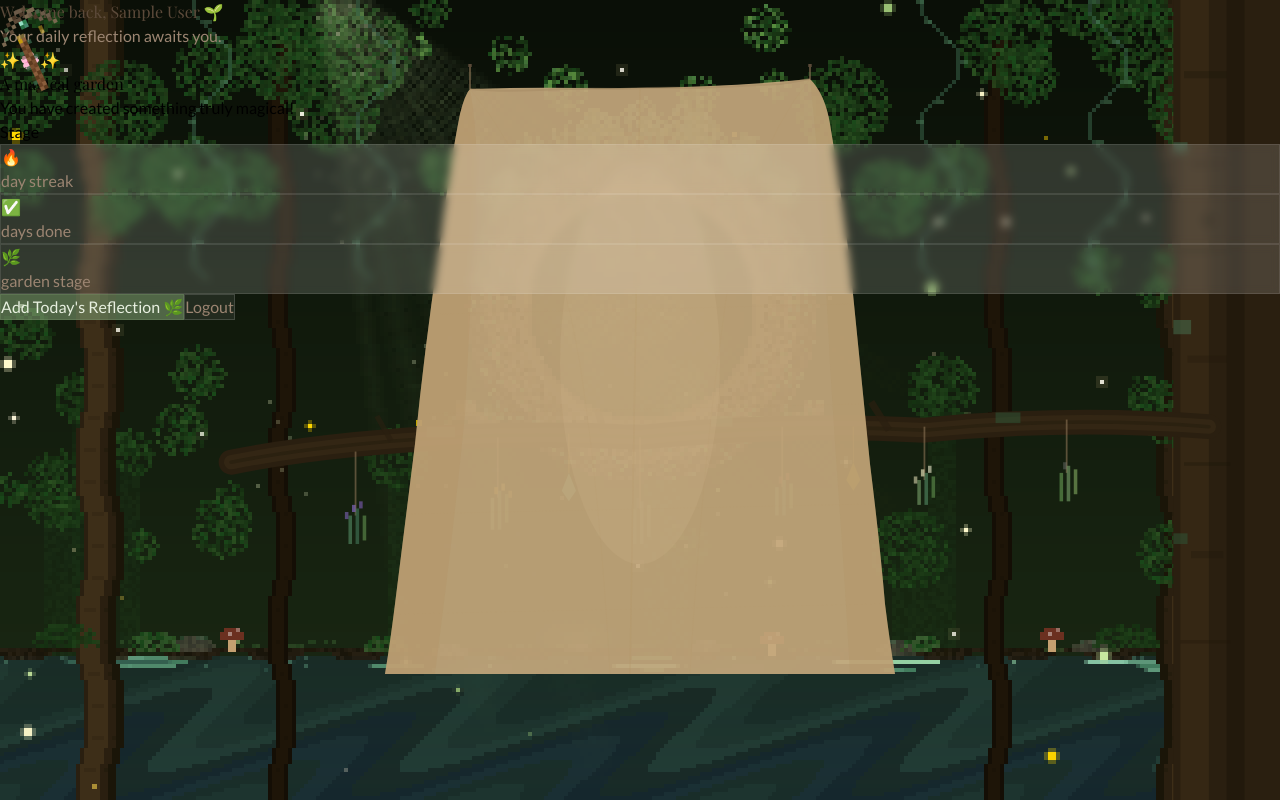
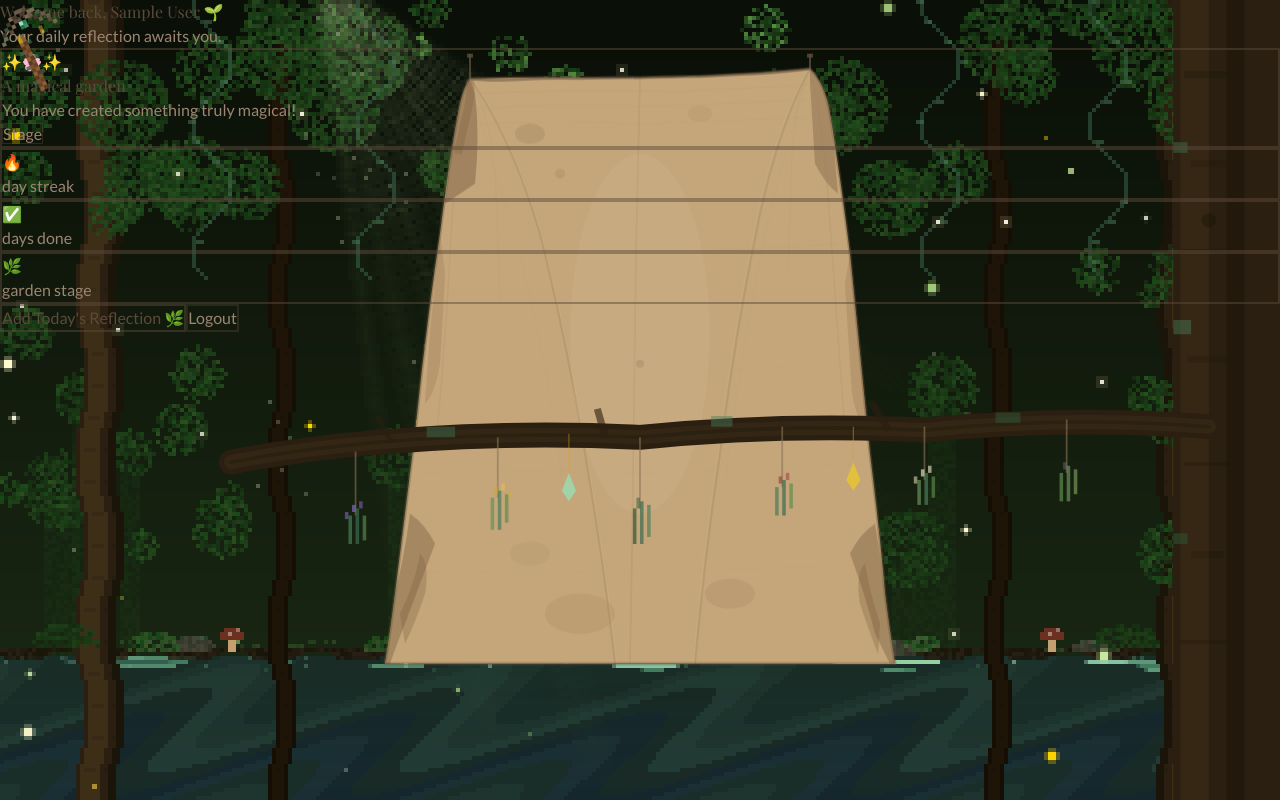
Before and after one commit to Kawaii-sama/affirmationGarden, a React (Vite) app in the folder frontend/: page /dashboard in a window 1280 px wide. Built offline with nearby package versions, Linux system fonts and the light colour scheme; no server answers; sample sign-in values are in the browser's storage.

Commit message:
dashboard in progress

```diff
--- a/frontend/src/components/Garden.jsx
+++ b/frontend/src/components/Garden.jsx
@@ -5,48 +5,55 @@ function Garden({ gardenStage }) {
       emoji: "🟫",
       label: "Bare soil",
       message: "Your garden is waiting for you...",
-      bg: "bg-[#e8ddd0]"
     }
     if (gardenStage <= 2) return {
       emoji: "🌱",
       label: "A tiny seed",
       message: "Something beautiful is beginning to grow!",
-      bg: "bg-[#e8f0e0]"
     }
     if (gardenStage <= 4) return {
       emoji: "🌿",
       label: "A small sprout",
       message: "Your garden is waking up!",
-      bg: "bg-[#ddeedd]"
     }
     if (gardenStage <= 7) return {
       emoji: "🪴",
       label: "A growing plant",
       message: "Look how far you've come!",
-      bg: "bg-[#d4e8d0]"
     }
     if (gardenStage <= 10) return {
       emoji: "🌸",
       label: "A full garden",
       message: "Your garden is blooming beautifully!",
-      bg: "bg-[#f0e0f0]"
     }
     return {
       emoji: "✨🌸✨",
       label: "A magical garden",
       message: "You have created something truly magical!",
-      bg: "bg-[#f0e8f8]"
     }
   }
 
   const garden = getGardenState()
 
   return (
-    <div className={`${garden.bg} rounded-3xl p-8 text-center transition-all`}>
+    <div
+      className="rounded-3xl p-8 text-center transition-all"
+      style={{
+        background: "transparent",
+        border: "2px solid rgba(92, 74, 58, 0.5)",
+      }}
+    >
       <p className="text-7xl mb-4">{garden.emoji}</p>
-      <h3 className="text-2xl text-[#5c4a3a] mb-2">{garden.label}</h3>
-      <p className="text-[#9c8572] mb-3">{garden.message}</p>
-      <span className="text-xs bg-white px-3 py-1 rounded-full text-[#9c8572]">
+      <h3 className="text-2xl mb-2" style={{ color: "#5c4a3a" }}>{garden.label}</h3>
+      <p className="mb-3" style={{ color: "#9c8572" }}>{garden.message}</p>
+      <span
+        className="text-xs px-3 py-1 rounded-full"
+        style={{
+          background: "transparent",
+          border: "1px solid rgba(92, 74, 58, 0.4)",
+          color: "#9c8572",
+        }}
+      >
         Stage {gardenStage}
       </span>
     </div>
--- a/frontend/src/pages/Dashboard.jsx
+++ b/frontend/src/pages/Dashboard.jsx
@@ -29,7 +29,7 @@ function Dashboard() {
           inset: 0,
           width: "100%",
           height: "100%",
-          zIndex: 1,
+          zIndex: 3,
           pointerEvents: "none",
           imageRendering: "pixelated",
         }}
@@ -40,7 +40,6 @@ function Dashboard() {
         <rect x="330" y="0" width="30" height="225" fill="#2a1f10" />
         <rect x="332" y="0" width="8" height="225" fill="#3d2e18" opacity="0.6" />
         <rect x="345" y="0" width="5" height="225" fill="#1a1508" opacity="0.5" />
-        {/* Bark texture */}
         <rect x="333" y="20" width="12" height="2" fill="#1a1508" opacity="0.3" />
         <rect x="335" y="45" width="10" height="2" fill="#1e1508" opacity="0.25" />
         <rect x="332" y="70" width="14" height="1" fill="#1a1508" opacity="0.3" />
@@ -48,33 +47,27 @@ function Dashboard() {
         <rect x="333" y="130" width="13" height="1" fill="#1a1508" opacity="0.3" />
         <rect x="335" y="155" width="9" height="2" fill="#1a1508" opacity="0.25" />
         <rect x="332" y="180" width="14" height="1" fill="#1e1508" opacity="0.3" />
-        {/* Moss on trunk */}
         <rect x="330" y="40" width="4" height="3" fill="#3D6B4F" opacity="0.5" />
         <rect x="330" y="90" width="5" height="4" fill="#4A7C59" opacity="0.45" />
         <rect x="330" y="150" width="4" height="3" fill="#2E5939" opacity="0.5" />
-        {/* Knots */}
         <rect x="338" y="60" width="4" height="4" rx="2" fill="#1a1508" opacity="0.4" />
         <rect x="336" y="120" width="3" height="3" rx="1" fill="#1e1508" opacity="0.35" />
 
-        {/* ===== HORIZONTAL BRANCH (old, meek, extending left) ===== */}
+        {/* ===== HORIZONTAL BRANCH ===== */}
         <path d="M340 120 Q300 117 260 121 Q220 119 180 123 Q140 121 100 125 Q80 127 65 130"
           stroke="#2a1f10" fill="none" strokeWidth="7" strokeLinecap="round" />
         <path d="M340 120 Q300 117 260 121 Q220 119 180 123 Q140 121 100 125 Q80 127 65 130"
           stroke="#3d2e18" fill="none" strokeWidth="4" strokeLinecap="round" opacity="0.5" />
         <path d="M340 120 Q300 117 260 121 Q220 119 180 123 Q140 121 100 125 Q80 127 65 130"
           stroke="#1a1508" fill="none" strokeWidth="1" strokeLinecap="round" opacity="0.3" />
-        {/* Moss patches on branch */}
         <rect x="120" y="120" width="8" height="3" fill="#3D6B4F" opacity="0.5" />
         <rect x="200" y="117" width="6" height="3" fill="#4A7C59" opacity="0.45" />
         <rect x="280" y="116" width="7" height="3" fill="#2E5939" opacity="0.5" />
-        {/* Small sub-branches */}
         <line x1="250" y1="121" x2="245" y2="113" stroke="#2a1f10" strokeWidth="2" opacity="0.7" />
         <line x1="170" y1="122" x2="168" y2="115" stroke="#2a1f10" strokeWidth="2" opacity="0.6" />
         <line x1="110" y1="124" x2="106" y2="117" stroke="#2a1f10" strokeWidth="1.5" opacity="0.6" />
 
-        {/* ===== HANGING HERBS / PLANTS / FLOWERS ===== */}
-
-        {/* Herb bundle 1 - lavender */}
+        {/* ===== HANGING HERBS ===== */}
         <line x1="100" y1="127" x2="100" y2="145" stroke="#8B7355" strokeWidth="0.5" opacity="0.6" />
         <rect x="98" y="145" width="1" height="8" fill="#4A7C59" opacity="0.7" />
         <rect x="100" y="143" width="1" height="10" fill="#3D6B4F" opacity="0.7" />
@@ -83,7 +76,6 @@ function Dashboard() {
         <rect x="101" y="141" width="1" height="2" fill="#8A65C8" opacity="0.55" />
         <rect x="97" y="144" width="1" height="2" fill="#9370DB" opacity="0.5" />
 
-        {/* Herb bundle 2 - dried flowers */}
         <line x1="140" y1="123" x2="140" y2="140" stroke="#8B7355" strokeWidth="0.5" opacity="0.6" />
         <rect x="138" y="140" width="1" height="9" fill="#6B8F5E" opacity="0.7" />
         <rect x="140" y="138" width="1" height="11" fill="#4A7C59" opacity="0.7" />
@@ -92,14 +84,12 @@ function Dashboard() {
         <rect x="141" y="136" width="1" height="2" fill="#E8C547" opacity="0.55" />
         <rect x="143" y="138" width="1" height="2" fill="#D4AF37" opacity="0.5" />
 
-        {/* Herb bundle 3 - rosemary */}
         <line x1="180" y1="123" x2="180" y2="143" stroke="#8B7355" strokeWidth="0.5" opacity="0.6" />
         <rect x="178" y="143" width="1" height="10" fill="#2E5939" opacity="0.7" />
         <rect x="180" y="141" width="1" height="12" fill="#3D6B4F" opacity="0.7" />
         <rect x="182" y="142" width="1" height="9" fill="#4A7C59" opacity="0.65" />
         <rect x="179" y="140" width="1" height="3" fill="#2E5939" opacity="0.5" />
 
-        {/* Herb bundle 4 - dried red flowers */}
         <line x1="220" y1="120" x2="220" y2="137" stroke="#8B7355" strokeWidth="0.5" opacity="0.6" />
         <rect x="218" y="137" width="1" height="8" fill="#4A7C59" opacity="0.7" />
         <rect x="220" y="135" width="1" height="10" fill="#3D6B4F" opacity="0.7" />
@@ -107,7 +97,6 @@ function Dashboard() {
         <rect x="219" y="134" width="1" height="2" fill="#8B3A3A" opacity="0.6" />
         <rect x="221" y="133" width="1" height="2" fill="#A04040" opacity="0.55" />
 
-        {/* Herb bundle 5 - chamomile */}
         <line x1="260" y1="120" x2="260" y2="135" stroke="#8B7355" strokeWidth="0.5" opacity="0.6" />
         <rect x="258" y="135" width="1" height="7" fill="#6B8F5E" opacity="0.7" />
         <rect x="260" y="133" width="1" height="9" fill="#4A7C59" opacity="0.7" />
@@ -116,20 +105,17 @@ function Dashboard() {
         <rect x="261" y="131" width="1" height="2" fill="#FFF8DC" opacity="0.55" />
         <rect x="257" y="134" width="1" height="2" fill="#FFFACD" opacity="0.5" />
 
-        {/* Herb bundle 6 - sage */}
         <line x1="300" y1="118" x2="300" y2="133" stroke="#8B7355" strokeWidth="0.5" opacity="0.6" />
         <rect x="298" y="133" width="1" height="8" fill="#5C8A4A" opacity="0.7" />
         <rect x="300" y="131" width="1" height="10" fill="#6B8F5E" opacity="0.7" />
         <rect x="302" y="132" width="1" height="7" fill="#7BA05B" opacity="0.65" />
         <rect x="299" y="130" width="1" height="2" fill="#808080" opacity="0.4" />
 
-        {/* Crystal hanging from branch */}
         <line x1="160" y1="122" x2="160" y2="133" stroke="#DAA520" strokeWidth="0.3" opacity="0.5" />
         <polygon points="160,133 158,138 160,141 162,138" fill="#7FFFD4" opacity="0.5" />
 
         <line x1="240" y1="120" x2="240" y2="130" stroke="#DAA520" strokeWidth="0.3" opacity="0.5" />
         <polygon points="240,130 238,135 240,138 242,135" fill="#FFD700" opacity="0.5" />
-
       </svg>
 
       {/* ===== LEVITATING CLOAK ===== */}
@@ -137,114 +123,107 @@ function Dashboard() {
         position: "fixed",
         top: "8%",
         left: "50%",
-        transform: "translate(-50%)",
+        transform: "translateX(-50%)",
         zIndex: 2,
         pointerEvents: "none",
+        animation: "cloakFloat 4s ease-in-out infinite",
       }}>
+        <style>{`
+          @keyframes cloakFloat {
+            0% { transform: translateX(-50%) translateY(0px); }
+            50% { transform: translateX(-50%) translateY(-12px); }
+            100% { transform: translateX(-50%) translateY(0px); }
+          }
+          @keyframes cloakShadowPulse {
+            0% { opacity: 0.25; transform: translateX(-50%) scaleX(1); }
+            50% { opacity: 0.12; transform: translateX(-50%) scaleX(0.85); }
+            100% { opacity: 0.25; transform: translateX(-50%) scaleX(1); }
+          }
+        `}</style>
+
+        <div style={{
+          position: "absolute",
+          bottom: "-30px",
+          left: "50%",
+          transform: "translateX(-50%)",
+          width: "300px",
+          height: "20px",
+          borderRadius: "50%",
+          background: "radial-gradient(ellipse, rgba(0,0,0,0.3) 0%, transparent 70%)",
+          animation: "cloakShadowPulse 4s ease-in-out infinite",
+        }} />
+
         <svg
           width="520" height="620"
           viewBox="0 0 520 620"
           style={{ imageRendering: "pixelated", overflow: "visible" }}
         >
-          {/* Hanging strings/hooks */}
-          {/* Left hook (lower) */}
-          <line x1="90" y1="0" x2="90" y2="25" stroke="#8B7355" strokeWidth="2" opacity="0.6" />
-          <rect x="88" y="0" width="4" height="3" fill="#5c4a3a" opacity="0.7" />
+          <line x1="90" y1="0" x2="90" y2="25" stroke="#6B5540" strokeWidth="2" opacity="0.7" />
+          <rect x="87" y="0" width="6" height="4" fill="#5c4a3a" opacity="0.8" />
+          <line x1="430" y1="0" x2="430" y2="15" stroke="#6B5540" strokeWidth="2" opacity="0.7" />
+          <rect x="427" y="0" width="6" height="4" fill="#5c4a3a" opacity="0.8" />
 
-          {/* Right hook (higher) */}
-          <line x1="430" y1="0" x2="430" y2="15" stroke="#8B7355" strokeWidth="2" opacity="0.6" />
-          <rect x="428" y="0" width="4" height="3" fill="#5c4a3a" opacity="0.7" />
+          <path d={`
+            M90 25 Q85 30 80 50 Q70 100 60 180 Q45 280 35 380
+            Q25 460 15 540 Q10 580 5 610 L515 610
+            Q510 580 505 540 Q500 480 490 400 Q480 300 470 200
+            Q460 120 450 60 Q445 30 430 15 Q380 20 330 22
+            Q260 25 200 24 Q150 23 90 25
+          `} fill="#c4a67a" />
 
-          {/* Cloak body */}
+          <path d="M90 25 Q85 30 80 50 Q70 100 65 150 Q80 140 95 130 Q100 80 95 40 Z" fill="#8B6F4E" opacity="0.6" />
+          <path d="M90 25 Q92 35 88 55 Q82 80 78 100" stroke="#7A5E3D" fill="none" strokeWidth="8" opacity="0.3" />
+          <path d="M5 610 Q10 580 15 540 Q25 500 30 460 Q45 470 55 490 Q40 530 25 570 Q15 595 10 610 Z" fill="#8B6F4E" opacity="0.55" />
+          <path d="M20 560 Q35 530 40 500 Q50 510 45 540 Q35 570 25 590" fill="#7A5E3D" opacity="0.3" />
+          <path d="M515 610 Q510 580 505 540 Q500 500 495 470 Q480 480 470 500 Q485 540 495 580 Q505 600 510 610 Z" fill="#8B6F4E" opacity="0.55" />
+          <path d="M500 570 Q490 540 485 510 Q475 520 480 550 Q490 580 498 600" fill="#7A5E3D" opacity="0.3" />
+          <path d="M430 15 Q445 30 450 60 Q455 100 458 140 Q445 130 435 110 Q432 60 430 30 Z" fill="#8B6F4E" opacity="0.5" />
+          <path d="M470 200 Q475 250 480 300 Q485 350 488 380 Q478 370 472 340 Q468 280 465 230 Z" fill="#9E7E58" opacity="0.35" />
+          <path d="M60 180 Q55 230 50 280 Q47 320 45 350 Q55 340 60 310 Q63 260 65 220 Z" fill="#9E7E58" opacity="0.35" />
+          <ellipse cx="200" cy="560" rx="35" ry="20" fill="#9E7E58" opacity="0.2" />
+          <ellipse cx="350" cy="540" rx="25" ry="15" fill="#8B6F4E" opacity="0.15" />
+          <ellipse cx="150" cy="500" rx="20" ry="12" fill="#9E7E58" opacity="0.12" />
+          <ellipse cx="150" cy="80" rx="15" ry="10" fill="#8B6F4E" opacity="0.2" />
+          <ellipse cx="320" cy="60" rx="12" ry="8" fill="#9E7E58" opacity="0.15" />
+          <circle cx="180" cy="120" r="5" fill="#7A5E3D" opacity="0.15" />
+          <circle cx="260" cy="310" r="4" fill="#6B5540" opacity="0.2" />
+
+          <path d="M90 25 Q130 80 160 180 Q190 300 210 430 Q225 520 235 610" stroke="#a08560" fill="none" strokeWidth="2" opacity="0.35" />
+          <path d="M92 25 Q132 82 162 182 Q192 302 212 432 Q227 522 237 610" stroke="#d4bc96" fill="none" strokeWidth="1" opacity="0.2" />
+          <path d="M430 15 Q400 70 380 160 Q355 280 340 400 Q325 500 315 610" stroke="#a08560" fill="none" strokeWidth="2" opacity="0.35" />
+          <path d="M428 15 Q398 68 378 158 Q353 278 338 398 Q323 498 313 610" stroke="#d4bc96" fill="none" strokeWidth="1" opacity="0.2" />
+          <path d="M260 24 Q258 100 256 200 Q254 350 252 500 Q251 560 250 610" stroke="#a08560" fill="none" strokeWidth="1.5" opacity="0.25" />
+          <path d="M90 25 Q110 60 115 120 Q118 180 120 250" stroke="#b39568" fill="none" strokeWidth="1" opacity="0.2" />
+          <path d="M430 15 Q415 45 412 100 Q410 160 408 220" stroke="#b39568" fill="none" strokeWidth="1" opacity="0.2" />
+          <path d="M100 40 Q200 35 300 38 Q400 33 440 30" stroke="#b39568" fill="none" strokeWidth="0.8" opacity="0.2" />
+          <path d="M95 55 Q180 50 280 53 Q380 48 445 45" stroke="#b39568" fill="none" strokeWidth="0.8" opacity="0.18" />
+          <path d="M90 70 Q170 68 270 70 Q370 66 450 63" stroke="#b39568" fill="none" strokeWidth="0.7" opacity="0.15" />
+          <path d="M70 200 Q150 195 260 200 Q370 195 465 190" stroke="#b39568" fill="none" strokeWidth="0.7" opacity="0.12" />
+          <path d="M55 320 Q160 315 260 320 Q370 315 475 310" stroke="#b39568" fill="none" strokeWidth="0.7" opacity="0.1" />
+          <path d="M40 420 Q150 415 260 420 Q370 415 485 410" stroke="#b39568" fill="none" strokeWidth="0.7" opacity="0.1" />
+          <path d="M25 520 Q140 515 260 520 Q380 515 495 510" stroke="#b39568" fill="none" strokeWidth="0.6" opacity="0.08" />
+          <path d="M90 25 Q75 100 70 200 Q65 300 55 400" stroke="#a08560" fill="none" strokeWidth="1.2" opacity="0.2" />
+          <path d="M90 25 Q105 90 140 200 Q170 320 185 450" stroke="#b39568" fill="none" strokeWidth="0.8" opacity="0.15" />
+          <path d="M430 15 Q445 80 450 170 Q458 280 465 380" stroke="#a08560" fill="none" strokeWidth="1.2" opacity="0.2" />
+          <path d="M430 15 Q410 80 385 180 Q360 300 345 430" stroke="#b39568" fill="none" strokeWidth="0.8" opacity="0.15" />
+
           <path d={`
-            M90 25
-            Q85 30 80 50
-            Q70 100 60 180
-            Q45 280 35 380
-            Q25 460 15 540
-            Q10 580 5 610
+            M90 25 Q85 30 80 50 Q70 100 60 180 Q45 280 35 380
+            Q25 460 15 540 Q10 580 5 610 L515 610
+            Q510 580 505 540 Q500 480 490 400 Q480 300 470 200
+            Q460 120 450 60 Q445 30 430 15 Q380 20 330 22
+            Q260 25 200 24 Q150 23 90 25
+          `} fill="none" stroke="#6B5540" strokeWidth="3" opacity="0.4" />
 
-            L515 610
+          <path d="M90 25 Q110 28 140 26 Q170 24 200 25 Q230 23 260 24 Q290 22 320 23 Q350 21 380 20 Q410 18 430 15"
+            stroke="#6B5540" fill="none" strokeWidth="2.5" opacity="0.5" />
 
-            Q510 580 505 540
-            Q500 480 490 400
-            Q480 300 470 200
-            Q460 120 450 60
-            Q445 30 430 15
-
-            Q380 20 330 22
-            Q260 25 200 24
-            Q150 23 90 25
-          `}
-            fill="#c4a87c"
-            opacity="0.92"
-          />
-
-          {/* Cloak shading - left fold */}
-          <path d={`
-            M90 25
-            Q100 80 95 150
-            Q90 250 85 350
-            Q75 450 65 530
-            Q60 570 55 610
-            L5 610
-            Q10 580 15 540
-            Q25 460 35 380
-            Q45 280 60 180
-            Q70 100 80 50
-            Q85 30 90 25
-          `}
-            fill="#b39568"
-            opacity="0.4"
-          />
-
-          {/* Cloak shading - right fold */}
-          <path d={`
-            M430 15
-            Q435 60 440 120
-            Q445 200 450 300
-            Q455 380 460 450
-            Q465 520 470 610
-            L515 610
-            Q510 580 505 540
-            Q500 480 490 400
-            Q480 300 470 200
-            Q460 120 450 60
-            Q445 30 430 15
-          `}
-            fill="#b39568"
-            opacity="0.35"
-          />
-
-          {/* Center vertical fold line */}
-          <path d="M260 24 Q258 150 255 300 Q252 450 250 610"
-            stroke="#b39568" fill="none" strokeWidth="1.5" opacity="0.3" />
-
-          {/* Diagonal fold creases */}
-          <path d="M90 25 Q170 120 200 300 Q220 430 230 610"
-            stroke="#b39568" fill="none" strokeWidth="1" opacity="0.2" />
-          <path d="M430 15 Q360 100 340 280 Q320 430 310 610"
-            stroke="#b39568" fill="none" strokeWidth="1" opacity="0.2" />
-
-          {/* Fabric texture - subtle horizontal lines */}
-          <line x1="70" y1="150" x2="460" y2="140" stroke="#b39568" strokeWidth="0.5" opacity="0.15" />
-          <line x1="60" y1="250" x2="470" y2="240" stroke="#b39568" strokeWidth="0.5" opacity="0.12" />
-          <line x1="45" y1="350" x2="480" y2="340" stroke="#b39568" strokeWidth="0.5" opacity="0.1" />
-          <line x1="30" y1="450" x2="490" y2="440" stroke="#b39568" strokeWidth="0.5" opacity="0.1" />
-          <line x1="20" y1="550" x2="500" y2="540" stroke="#b39568" strokeWidth="0.5" opacity="0.08" />
-
-          {/* Top edge - gathered fabric */}
-          <path d="M90 25 Q120 28 160 26 Q200 24 240 25 Q280 23 320 24 Q360 22 400 20 Q420 17 430 15"
-            stroke="#a08560" fill="none" strokeWidth="2" opacity="0.4" />
-
-          {/* Light highlight on center */}
-          <ellipse cx="260" cy="300" rx="80" ry="200" fill="#d4bc96" opacity="0.15" />
-
+          <ellipse cx="260" cy="280" rx="70" ry="180" fill="#d8c4a0" opacity="0.12" />
         </svg>
       </div>
 
-      {/* ===== ACTUAL CONTENT (on top of cloak) ===== */}
-      <div style={{ position: "relative", zIndex: 3 }} className="min-h-screen flex justify-center px-6 py-10">
+      {/* ===== ACTUAL CONTENT ===== */}
+      <div style={{ position: "relative", zIndex: 4 }} className="min-h-screen flex justify-center px-6 py-10">
         <div className="w-full max-w-md">
 
           <h1 className="text-4xl mb-2" style={{ color: "#5c4a3a" }}>
@@ -258,9 +237,8 @@ function Dashboard() {
 
           <div className="grid grid-cols-3 gap-4 mt-8">
             <div style={{
-              background: "rgba(255,255,255,0.15)",
-              backdropFilter: "blur(4px)",
-              border: "1px solid rgba(255,255,255,0.1)",
+              background: "transparent",
+              border: "2px solid rgba(92, 74, 58, 0.5)",
             }} className="rounded-2xl p-4 text-center">
               <p className="text-2xl">🔥</p>
               <p className="text-xl font-medium" style={{ color: "#5c4a3a" }}>{user.streak}</p>
@@ -268,9 +246,8 @@ function Dashboard() {
             </div>
 
             <div style={{
-              background: "rgba(255,255,255,0.15)",
-              backdropFilter: "blur(4px)",
-              border: "1px solid rgba(255,255,255,0.1)",
+              background: "transparent",
+              border: "2px solid rgba(92, 74, 58, 0.5)",
             }} className="rounded-2xl p-4 text-center">
               <p className="text-2xl">✅</p>
               <p className="text-xl font-medium" style={{ color: "#5c4a3a" }}>{user.completedDays}</p>
@@ -278,9 +255,8 @@ function Dashboard() {
             </div>
 
             <div style={{
-              background: "rgba(255,255,255,0.15)",
-              backdropFilter: "blur(4px)",
-              border: "1px solid rgba(255,255,255,0.1)",
+              background: "transparent",
+              border: "2px solid rgba(92, 74, 58, 0.5)",
             }} className="rounded-2xl p-4 text-center">
               <p className="text-2xl">🌿</p>
               <p className="text-xl font-medium" style={{ color: "#5c4a3a" }}>{user.gardenStage}</p>
@@ -292,9 +268,9 @@ function Dashboard() {
             onClick={() => navigate("/reflection")}
             className="w-full mt-8 py-3 rounded-2xl text-lg transition-all hover:scale-[1.02]"
             style={{
-              background: "rgba(124, 154, 110, 0.6)",
-              border: "1px solid rgba(124, 154, 110, 0.3)",
-              color: "#e8f0e0",
+              background: "transparent",
+              border: "2px solid rgba(92, 74, 58, 0.5)",
+              color: "#5c4a3a",
               pointerEvents: "auto",
             }}
           >
@@ -309,8 +285,8 @@ function Dashboard() {
             }}
             className="w-full mt-3 py-3 rounded-2xl text-lg transition-all hover:scale-[1.02]"
             style={{
-              background: "rgba(255,255,255,0.08)",
-              border: "1px solid rgba(255,255,255,0.15)",
+              background: "transparent",
+              border: "2px solid rgba(92, 74, 58, 0.35)",
               color: "#9c8572",
               pointerEvents: "auto",
             }}
```
